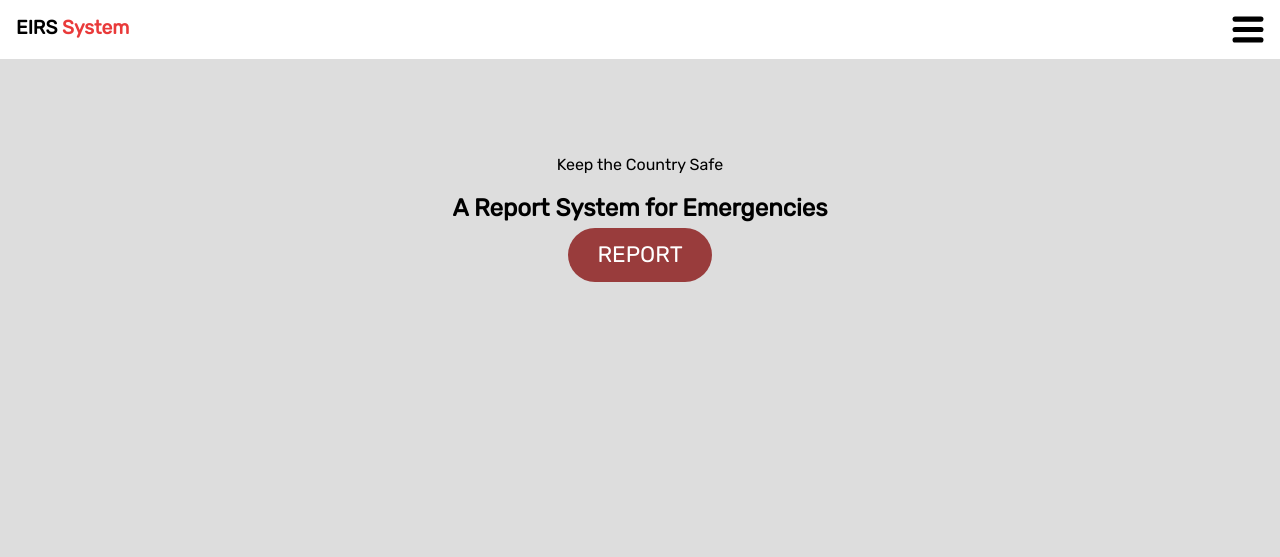
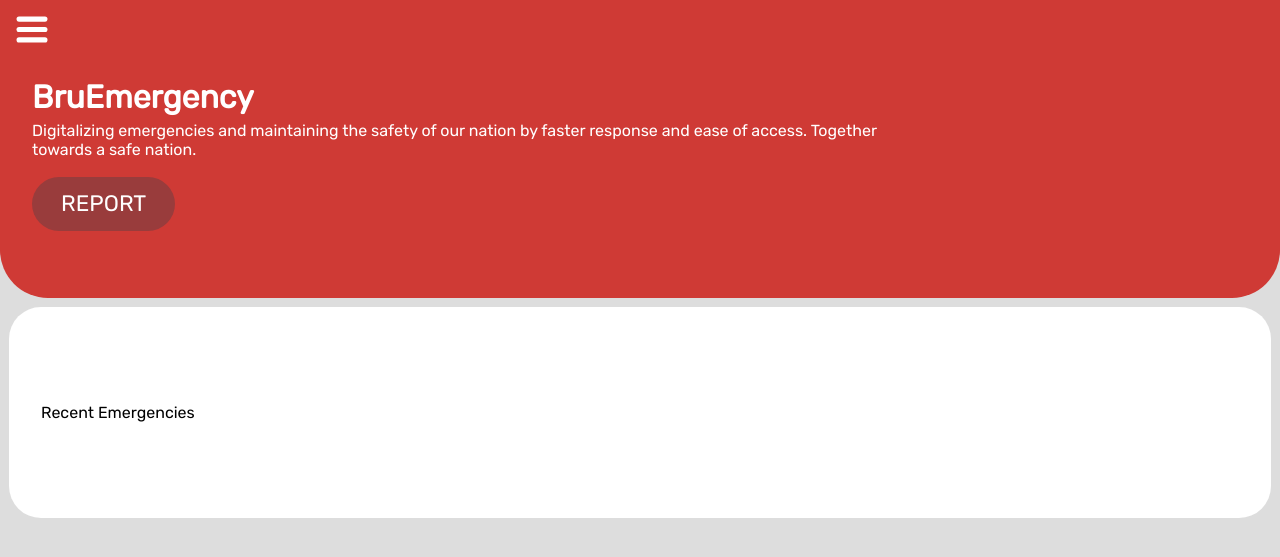
Before and after one commit to imhimann/EIRS-System, a PHP site: page / in a window 1280 px wide. Shown: the top 557 px of the page. Run offline with PHP 8.4, Linux system fonts and the light colour scheme.

Commit message:
2nd Frontend Draft

```diff
--- a/frontend/css/main.css
+++ b/frontend/css/main.css
@@ -1,24 +1,17 @@
 @import url("https://fonts.googleapis.com/css2?family=Rubik&display=swap");
 body {
   background: #dddddd;
-  margin: 0;
+  margin: 0em;
   font-family: 'Rubik';
 }
 
-.navbar {
-  background: white;
-  padding: 1em;
+.wrapper {
+  background: #cf3a35;
+  border-radius: 0em 0em 3em 3em;
 }
 
-.navbar .logo {
-  text-decoration: none;
-  font-weight: bolder;
-  color: black;
-  font-size: 1.2em;
-}
-
-.navbar .logo span {
-  color: #e93a3a;
+.navbar {
+  padding: 1em;
 }
 
 .navbar nav {
@@ -33,6 +26,8 @@ body {
 }
 
 .navbar .mobile-menu {
+  -webkit-filter: invert(100%);
+          filter: invert(100%);
   cursor: pointer;
   max-width: 2em;
   max-height: 2em;
@@ -53,7 +48,20 @@ section {
 }
 
 .hero {
-  text-align: center;
+  text-align: left;
+  padding: 0em 2em 5em;
+}
+
+h1 {
+  color: white;
+  font-size: 2em;
+  margin: 0em 0em 5px;
+}
+
+.subhead {
+  color: white;
+  margin: 0em 0em 2em 0em;
+  padding: 0em 20em 0em 0em;
 }
 
 .primary-cta {
@@ -64,4 +72,10 @@ section {
   font-size: 1.4em;
   border-radius: 5em;
 }
+
+.info-left {
+  background: white;
+  margin: 9px;
+  border-radius: 2em;
+}
 /*# sourceMappingURL=main.css.map */
--- a/frontend/index.html
+++ b/frontend/index.html
@@ -8,9 +8,11 @@
         <link rel="stylesheet" href="css/main.css">
     </head>
     <body>
+
+        <div class="wrapper">
             <div class="navbar">
+
                 <div class="container">
-                <a class="logo" href="index.html">EIRS <span>System</span></a>
 
                     <img id="mobile-cta" class="mobile-menu" src="assets/menu-icon.svg" alt="Open Navigation">
 
@@ -18,14 +20,7 @@
 
                         <img id="mobile-exit" class="mobile-menu-exit" src="assets/menu-exit.svg" alt="Close Navigation">
 
-
                         <ul class="primary-nav">
-                        <li class="current"><a href="#">Home</a></li>
-                        <li><a href="#">Map</a></li>
-                        <li><a href="#">News</a></li>
-                    </ul>
-
-                    <ul class="secondary-nav">
                             <li class="current"><a href="#">Help</a></li>
                             <li><a href="#">Account</a></li>
                             <li class="report-cta"><a href="#">Report</a></li>
@@ -35,11 +30,14 @@
             </div>
 
             <section class="hero">
+                <img class="background" src="" alt="">
+
                 <div class="container">
                     <div class="left-col">
-                    <p class="subhead">Keep the Country Safe</p>
-                    <h1>A Report System for Emergencies</h1>
-
+                        <h1>BruEmergency</h1>
+                        <p class="subhead">
+                            Digitalizing emergencies and maintaining the safety of our nation by faster response and ease of access. Together towards a safe nation.
+                        </p>
 
                         <div class="hero-cta">
                             <a href="#" class="primary-cta">REPORT</a>
@@ -47,9 +45,19 @@
                     </div>
                 </div>
 
+            </section>
+        </div>
+            <section class="info-left">
+                <div class="feature">
+                    <div class="content">
+                        <p class="title"> Recent Emergencies</p>
+                    </div>
+                </div>
 
             </section>
 
 
+
+
     </body>
 </html>
```
Also changed, not shown: frontend/css/main.scss (+29 -15 lines), 1 other file. Lines whose indentation alone changed are shown as unchanged.
